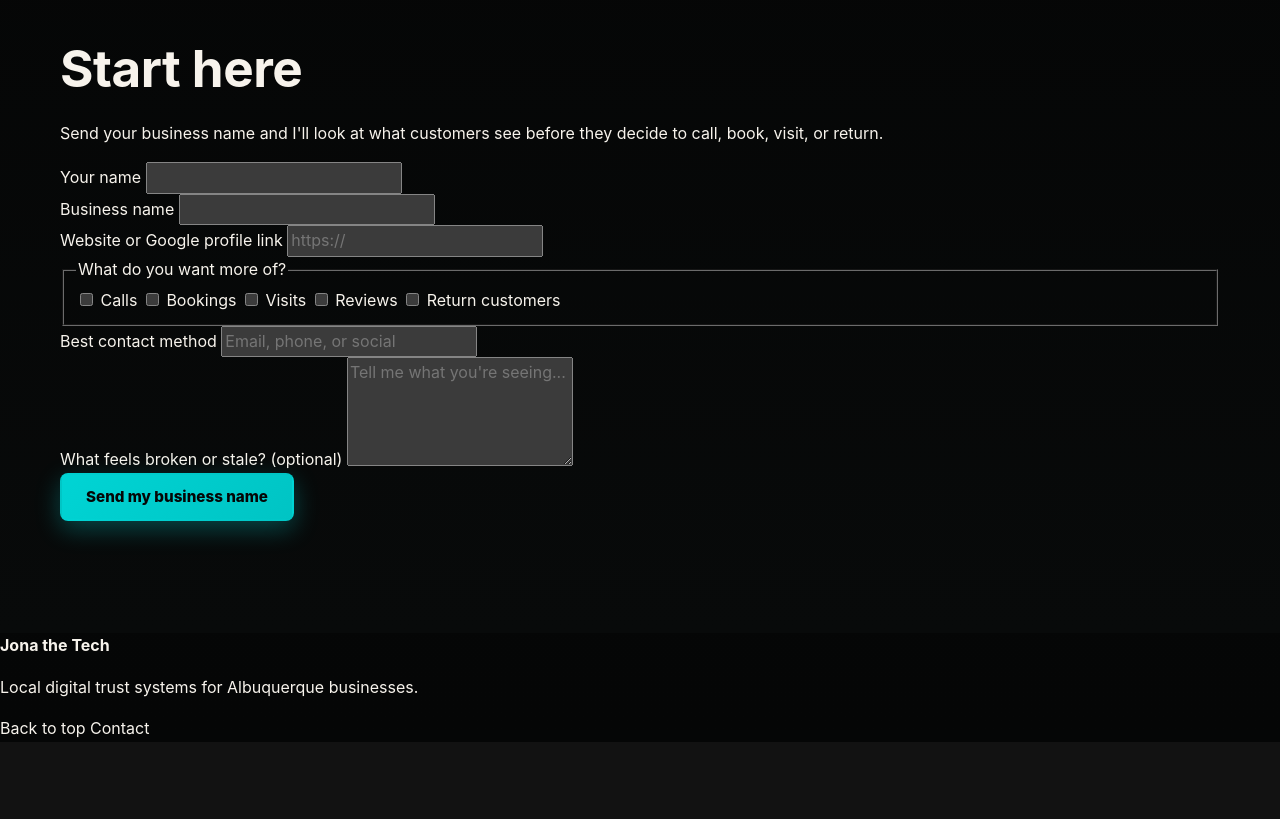
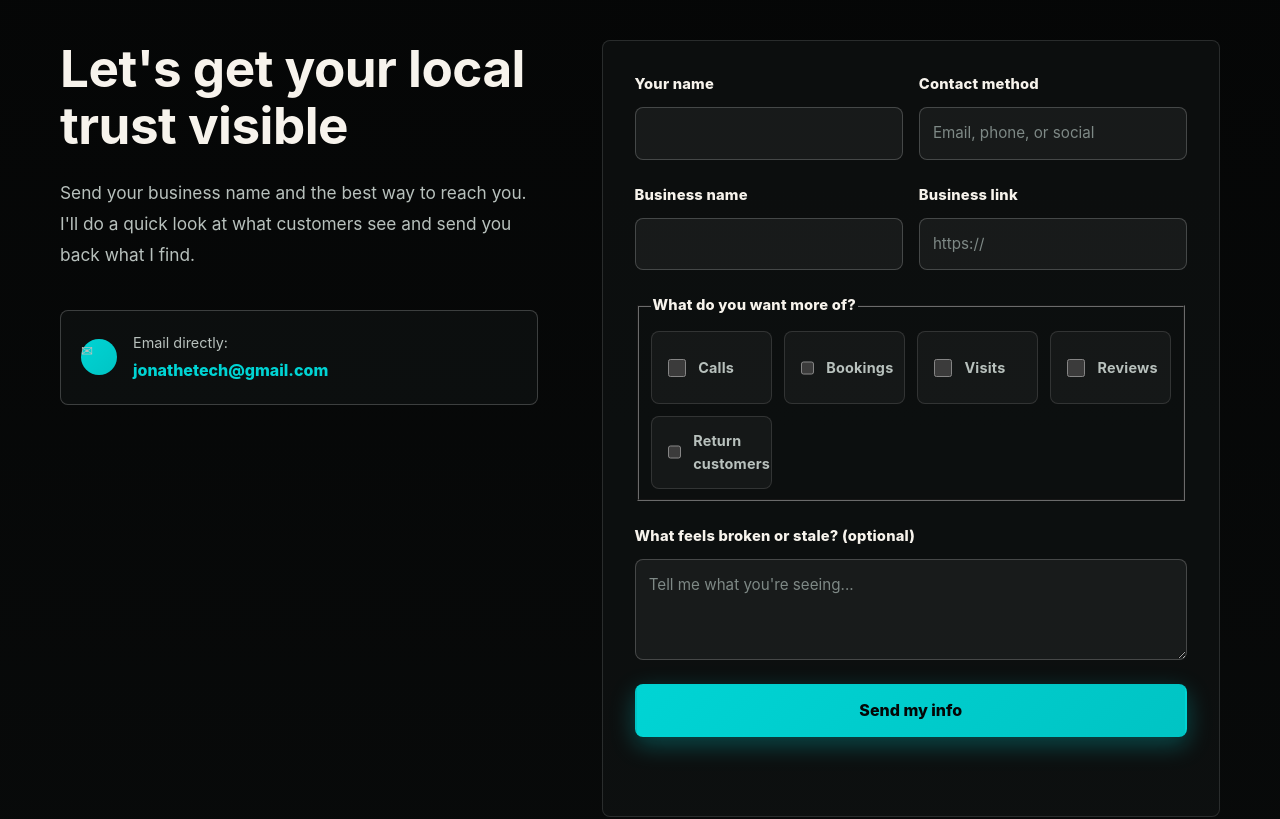
Before and after one commit to johonaeii/jonathetech, a plain HTML site: page index.html in a window 1280 px wide. Shown: the part 5100-5919 px from the top of the page. Before the commit the page ends 5842 px from the top, so only its background shows below. Drawn offline with Linux system fonts and the light colour scheme.

Commit message:
Redesign contact section with professional form and email link

```diff
--- a/index.html
+++ b/index.html
@@ -263,9 +263,20 @@
       <!-- CONTACT: Final CTA -->
       <section class="section section--contact" id="contact" aria-labelledby="contact-title">
         <div class="section__inner">
-          <div class="contact-content">
-            <h2 id="contact-title">Start here</h2>
-            <p>Send your business name and I'll look at what customers see before they decide to call, book, visit, or return.</p>
+          <div class="contact-wrapper">
+            <div class="contact-header">
+              <h2 id="contact-title">Let's get your local trust visible</h2>
+              <p class="contact-intro">Send your business name and the best way to reach you. I'll do a quick look at what customers see and send you back what I find.</p>
+              <div class="contact-methods">
+                <a href="mailto:jonathetech@gmail.com" class="contact-method" aria-label="Email Jona">
+                  <span class="method-icon">✉</span>
+                  <div>
+                    <span>Email directly:</span>
+                    <strong>jonathetech@gmail.com</strong>
+                  </div>
+                </a>
+              </div>
+            </div>
 
             <form
               class="contact-form"
@@ -280,19 +291,26 @@
                 <label>Do not fill this out: <input name="bot-field"></label>
               </p>
 
+              <div class="form-row">
                 <div class="form-group">
                   <label for="name">Your name</label>
                   <input id="name" name="name" type="text" autocomplete="name" required>
                 </div>
+                <div class="form-group">
+                  <label for="contact-method">Contact method</label>
+                  <input id="contact-method" name="contact-method" type="text" placeholder="Email, phone, or social" required>
+                </div>
+              </div>
 
+              <div class="form-row">
                 <div class="form-group">
                   <label for="business-name">Business name</label>
                   <input id="business-name" name="business-name" type="text" autocomplete="organization" required>
                 </div>
-
                 <div class="form-group">
-                <label for="business-link">Website or Google profile link</label>
+                  <label for="business-link">Business link</label>
                   <input id="business-link" name="business-link" type="url" inputmode="url" placeholder="https://">
+                </div>
               </div>
 
               <fieldset class="form-group">
@@ -307,16 +325,11 @@
               </fieldset>
 
               <div class="form-group">
-                <label for="contact-method">Best contact method</label>
-                <input id="contact-method" name="contact-method" type="text" placeholder="Email, phone, or social" required>
+                <label for="message">What feels broken or stale? (optional)</label>
+                <textarea id="message" name="message" rows="3" placeholder="Tell me what you're seeing..."></textarea>
               </div>
 
-              <div class="form-group">
-                <label for="message">What feels broken or stale? (optional)</label>
-                <textarea id="message" name="message" rows="4" placeholder="Tell me what you're seeing..."></textarea>
-              </div>
-
-              <button class="button button--primary" type="submit">Send my business name</button>
+              <button class="button button--primary button--large" type="submit">Send my info</button>
               <p class="form-status" role="status" aria-live="polite" data-form-status></p>
             </form>
           </div>
--- a/styles.css
+++ b/styles.css
@@ -548,6 +548,196 @@ textarea {
   border-top: 1px solid var(--line);
 }
 
+.contact-wrapper {
+  display: grid;
+  grid-template-columns: 1fr 1fr;
+  gap: 4rem;
+  align-items: start;
+}
+
+.contact-header {
+  animation: fadeInUp 600ms cubic-bezier(0.4, 0, 0.2, 1);
+}
+
+.contact-header h2 {
+  margin-top: 0;
+}
+
+.contact-intro {
+  max-width: 480px;
+  color: var(--muted);
+  font-size: 1.08rem;
+  line-height: 1.8;
+  margin-bottom: 2.5rem;
+}
+
+.contact-methods {
+  display: flex;
+  flex-direction: column;
+  gap: 1rem;
+}
+
+.contact-method {
+  display: flex;
+  align-items: center;
+  gap: 1rem;
+  padding: 1.25rem;
+  border: 1px solid var(--line-strong);
+  border-radius: var(--radius);
+  background: rgba(17, 21, 21, 0.6);
+  transition: var(--transition);
+  text-decoration: none;
+}
+
+.contact-method:hover {
+  border-color: var(--accent);
+  background: rgba(0, 212, 212, 0.08);
+  transform: translateX(4px);
+}
+
+.method-icon {
+  display: flex;
+  align-items: center;
+  justify-content: center;
+  width: 36px;
+  height: 36px;
+  border-radius: 50%;
+  background: linear-gradient(135deg, var(--accent), #00c4c4);
+  color: #050606;
+  font-size: 1.2rem;
+  flex-shrink: 0;
+}
+
+.contact-method div {
+  display: flex;
+  flex-direction: column;
+  gap: 0.25rem;
+}
+
+.contact-method span {
+  display: block;
+  color: var(--muted);
+  font-size: 0.9rem;
+}
+
+.contact-method strong {
+  display: block;
+  color: var(--accent);
+  font-size: 1rem;
+  font-weight: 850;
+}
+
+/* CONTACT FORM */
+.contact-form {
+  display: grid;
+  gap: 1.5rem;
+  border: 1px solid var(--line);
+  border-radius: var(--radius);
+  padding: 2rem;
+  background: rgba(17, 21, 21, 0.6);
+  animation: fadeInUp 600ms cubic-bezier(0.4, 0, 0.2, 1) 100ms both;
+}
+
+.form-row {
+  display: grid;
+  grid-template-columns: 1fr 1fr;
+  gap: 1rem;
+}
+
+.form-group {
+  display: grid;
+  gap: 0.65rem;
+}
+
+.form-group label,
+.form-group legend {
+  color: var(--text);
+  font-size: 0.92rem;
+  font-weight: 850;
+  letter-spacing: 0.2px;
+}
+
+.form-group input,
+.form-group textarea {
+  border: 1px solid var(--line-strong);
+  border-radius: var(--radius);
+  background: rgba(255, 255, 255, 0.05);
+  color: var(--text);
+  padding: 0.82rem;
+  min-height: 44px;
+  transition: var(--transition);
+  font-size: 0.95rem;
+}
+
+.form-group input::placeholder,
+.form-group textarea::placeholder {
+  color: var(--subtle);
+}
+
+.form-group input:focus,
+.form-group textarea:focus {
+  outline: none;
+  background: rgba(255, 255, 255, 0.1);
+  border-color: var(--accent);
+  box-shadow: 0 0 0 3px rgba(0, 212, 212, 0.12);
+}
+
+.form-group textarea {
+  resize: vertical;
+  min-height: 100px;
+  font-family: inherit;
+}
+
+.checkbox-group {
+  display: grid;
+  grid-template-columns: repeat(auto-fit, minmax(110px, 1fr));
+  gap: 0.75rem;
+  margin-top: 0.5rem;
+}
+
+.checkbox-group label {
+  display: flex;
+  align-items: center;
+  gap: 0.6rem;
+  min-height: 44px;
+  padding: 0.65rem 0.75rem;
+  border: 1px solid var(--line);
+  border-radius: var(--radius);
+  background: rgba(255, 255, 255, 0.04);
+  color: var(--muted);
+  font-weight: 750;
+  font-size: 0.9rem;
+  cursor: pointer;
+  transition: var(--transition);
+}
+
+.checkbox-group label:hover {
+  background: rgba(0, 212, 212, 0.08);
+  border-color: var(--accent);
+  color: var(--text);
+}
+
+.checkbox-group input[type="checkbox"] {
+  width: 18px;
+  height: 18px;
+  accent-color: var(--accent);
+  cursor: pointer;
+}
+
+.form-status {
+  min-height: 1.4rem;
+  margin: 0;
+  color: var(--muted);
+  font-size: 0.9rem;
+}
+
+.button--large {
+  padding: 1rem 2rem;
+  font-size: 1rem;
+  min-height: 52px;
+  width: 100%;
+}
+
 .section__inner {
   width: min(1160px, calc(100% - 2rem));
   margin: 0 auto;
@@ -1050,6 +1240,11 @@ textarea {
     gap: 2rem;
   }
 
+  .contact-wrapper {
+    grid-template-columns: 1fr;
+    gap: 2rem;
+  }
+
   .method-grid {
     grid-template-columns: repeat(2, 1fr);
   }
@@ -1188,6 +1383,16 @@ textarea {
   }
 
   .contact-form {
-    padding: 1.25rem;
+    padding: 1.5rem;
+  }
+
+  .form-row {
+    grid-template-columns: 1fr;
+  }
+
+  .footer-inner {
+    flex-direction: column;
+    align-items: flex-start;
+    gap: 1.5rem;
   }
 }
```
Lines whose indentation alone changed are shown as unchanged.
